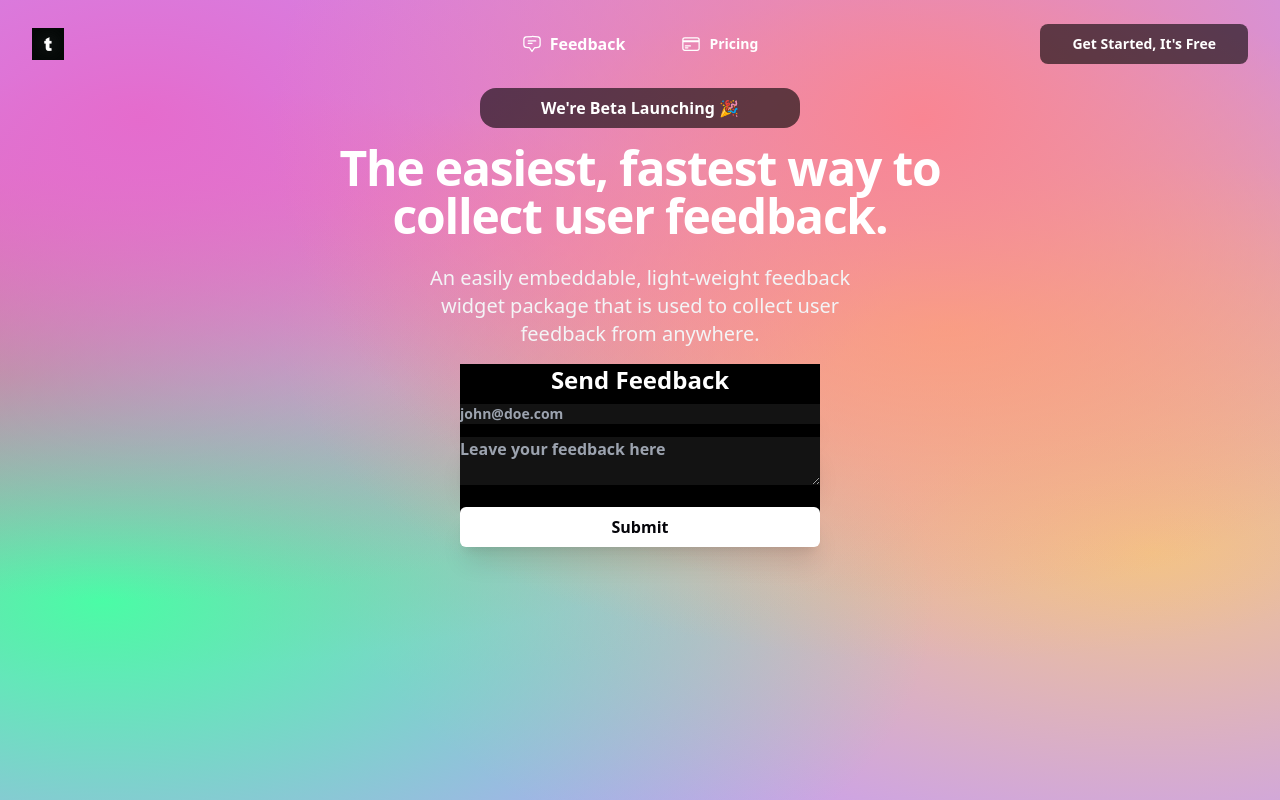
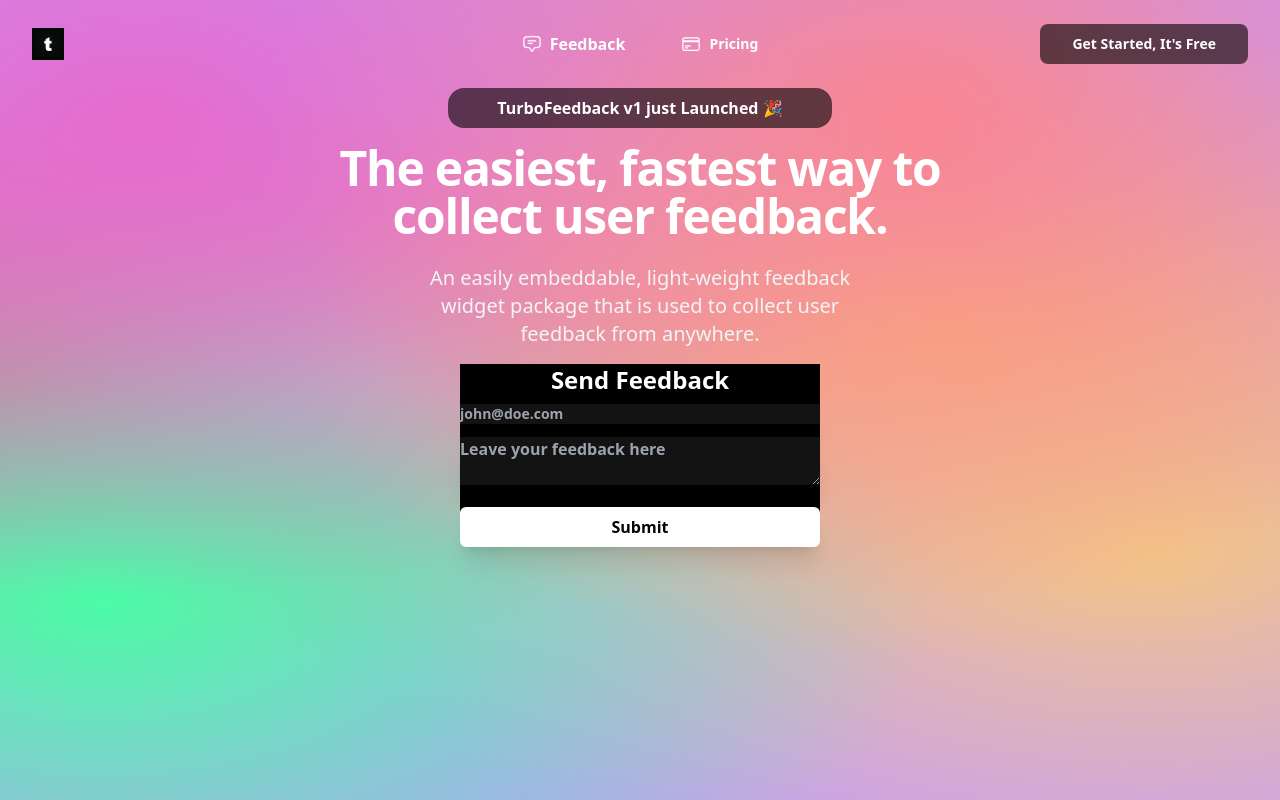
Before and after one commit to ramezj/astralics, a Next.js app in the folder client/: page / in a window 1280 px wide. Built offline with nearby package versions, Linux system fonts and the light colour scheme; no server answers.

Commit message:
Alert text changed

```diff
--- a/client/components/other/BetaAlert.js
+++ b/client/components/other/BetaAlert.js
@@ -1,8 +1,8 @@
 export default function BetaAlert(props) {
     return (
         <>
-        <div className='2xl:w-[22rem] lg:w-80 w-[17rem] rounded-2xl bg-black bg-opacity-60 text-white py-2 2xl:mt-4 2xl:-mb-6 '>
-        <h1 className="font-bold">We're Beta Launching 🎉</h1>
+        <div className='2xl:w-[22rem] lg:w-96 w-[21rem] rounded-2xl bg-black bg-opacity-60 text-white py-2 2xl:mt-4 2xl:-mb-6 '>
+        <h1 className="font-bold">TurboFeedback v1 just Launched 🎉</h1>
         </div>
         </>
     )
```
